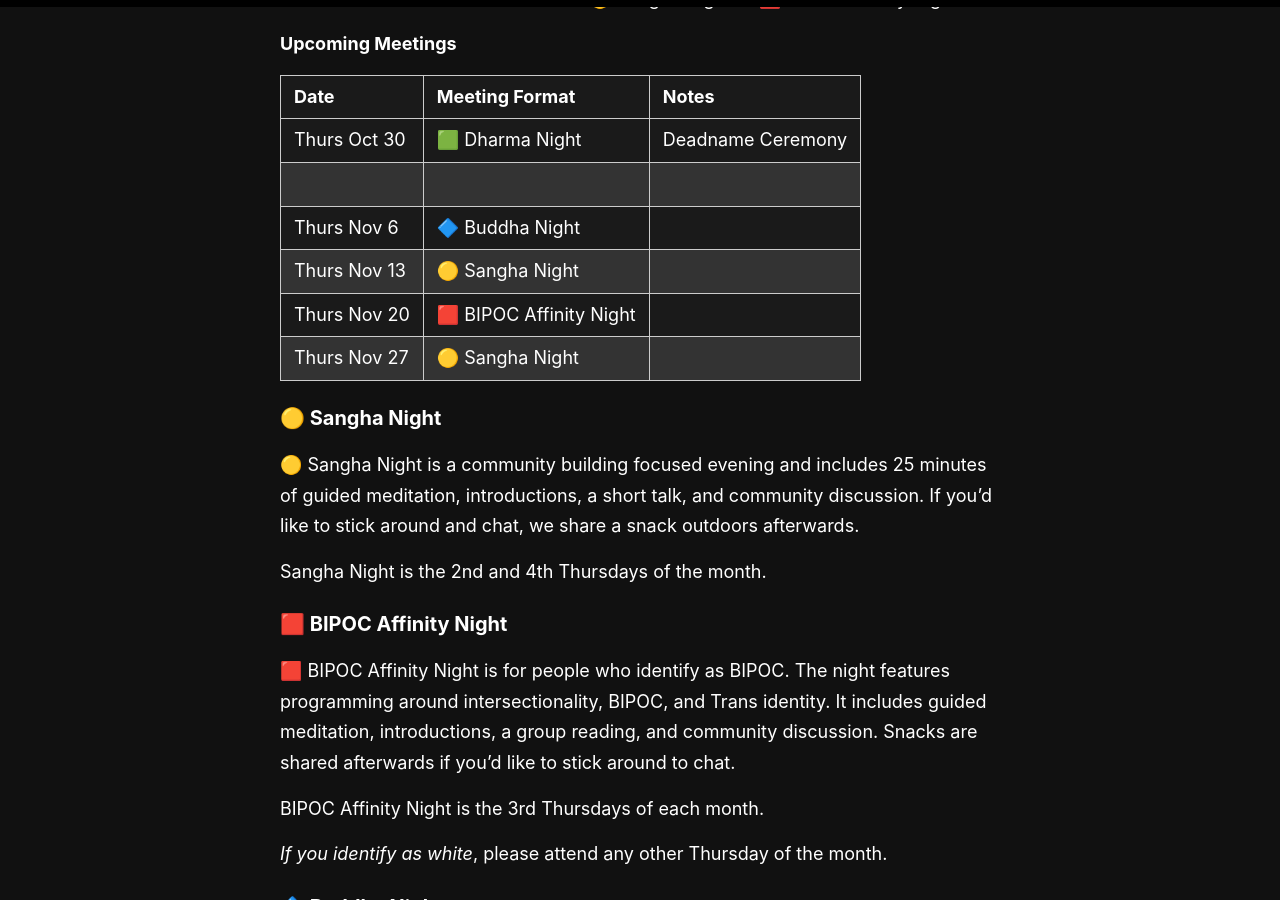
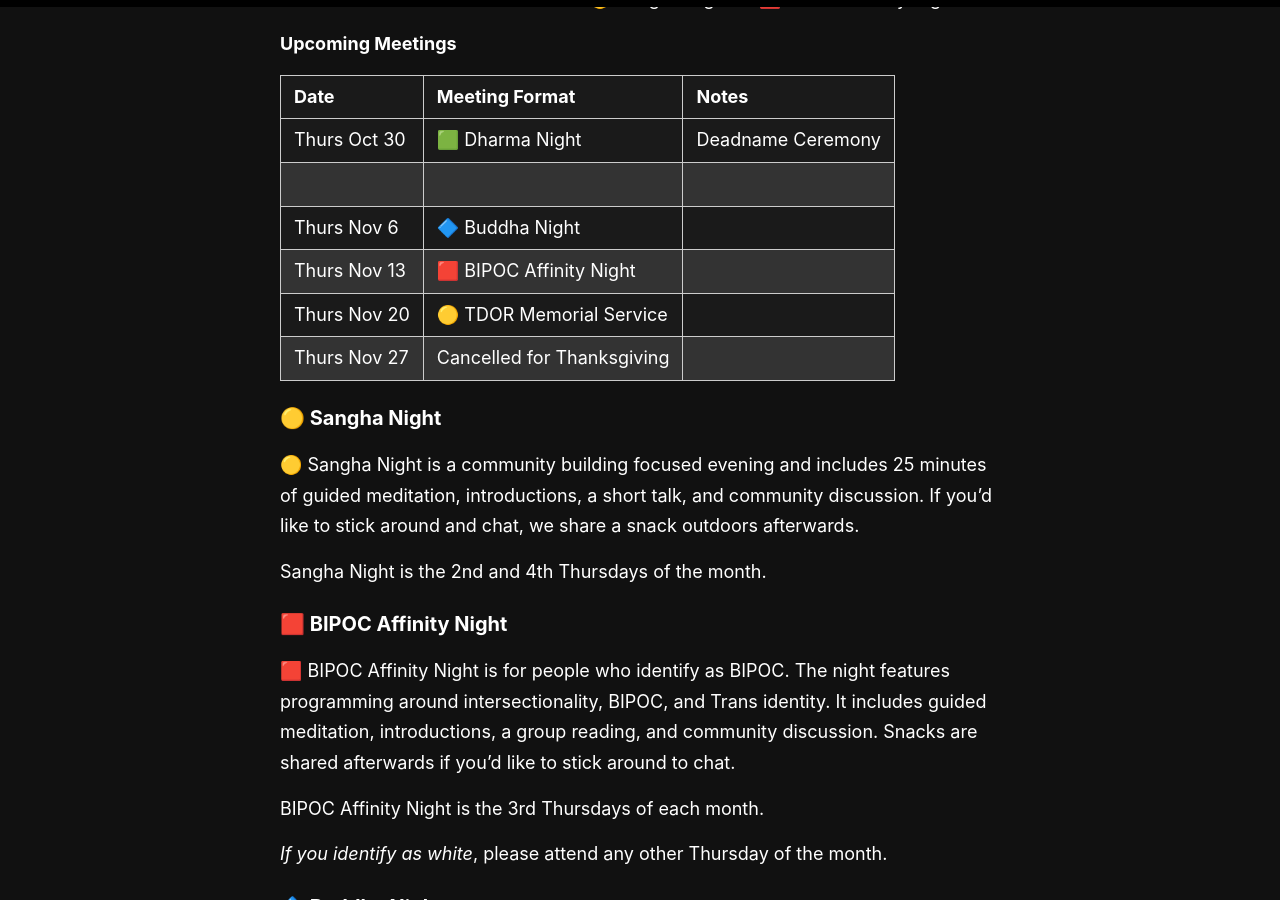
Before and after one commit to rykener/transsangha, a Jekyll site: the page built from _pages/schedule.md, in a window 1280 px wide and 900 px high, scrolled down 403 px. Built offline with Jekyll 4.4.1, drawn with Linux system fonts in a browser that asks for light colours.

Commit message:
update for nov

```diff
--- a/_pages/schedule.md
+++ b/_pages/schedule.md
@@ -19,9 +19,9 @@ We recommend newcomers visit on 🟡 Sangha Night or 🟥 BIPOC Affinity Night
 | Thurs Oct 30 | 🟩 Dharma Night  | Deadname Ceremony
 | | |
 | Thurs Nov 6  | 🔷 Buddha Night
-| Thurs Nov 13 | 🟡 Sangha Night |
-| Thurs Nov 20 | 🟥 BIPOC Affinity Night |
-| Thurs Nov 27 | 🟡 Sangha Night |
+| Thurs Nov 13 | 🟥 BIPOC Affinity Night |
+| Thurs Nov 20 | 🟡 TDOR Memorial Service
+| Thurs Nov 27 | Cancelled for Thanksgiving
 
 
 
```
